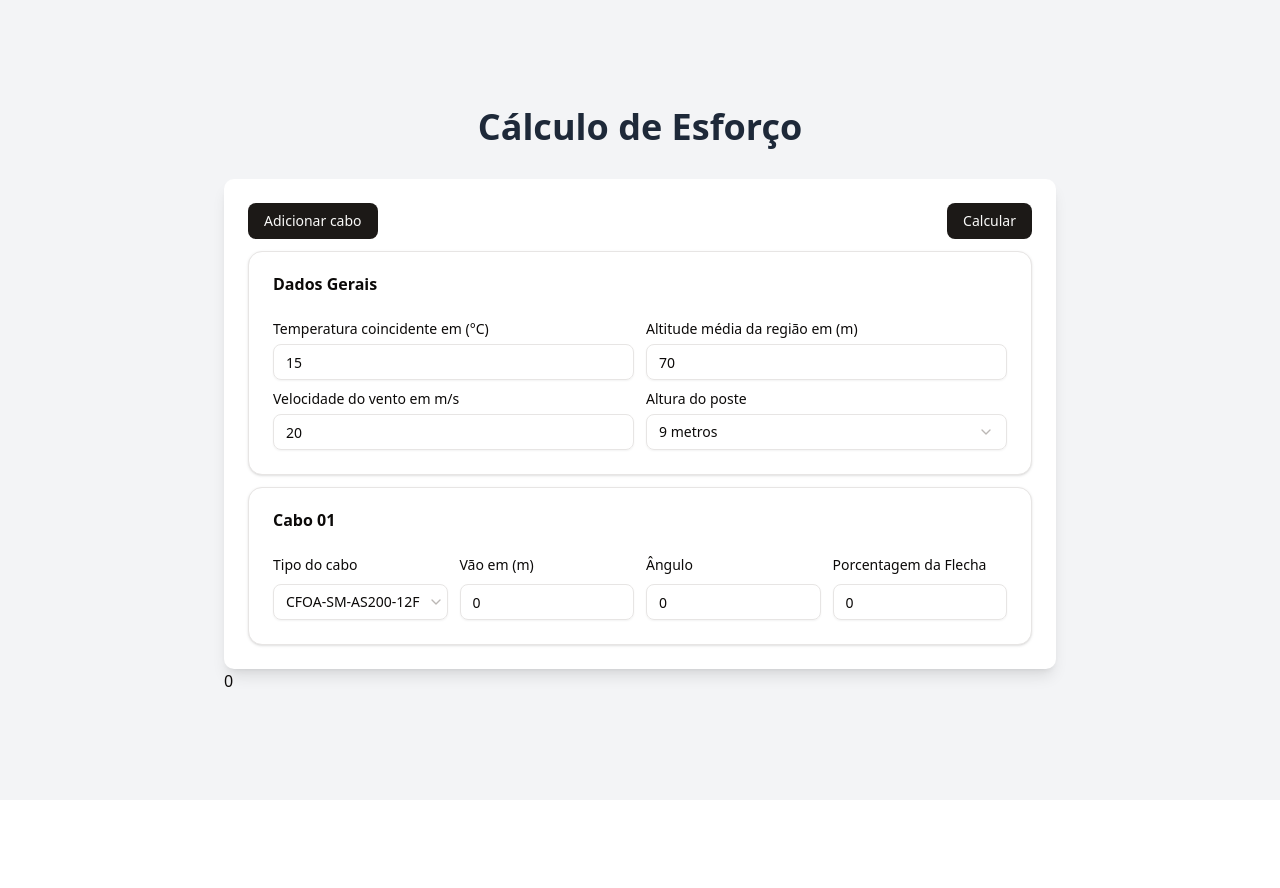
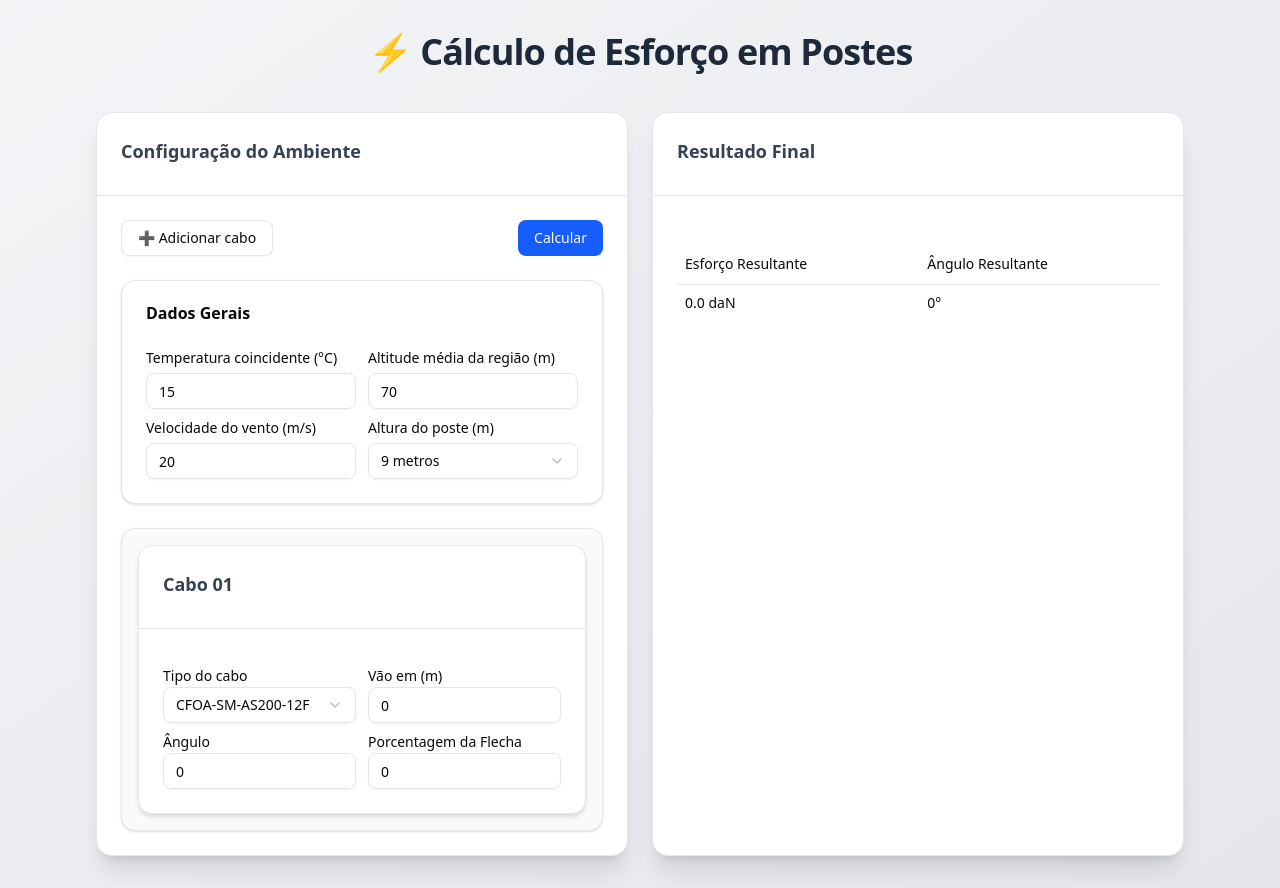
Before and after one commit to robsu17/calculador-esforco, a React (Vite) app: page / in a window 1280 px wide. Before the commit the page ends 800 px from the top, so only its background shows below. Built offline with nearby package versions, Linux system fonts and the light colour scheme.

Commit message:
Refactor App and form components for improved layout and calculations; enhance CaboForm and AmbienteForm for better user experience and clarity in labels.

```diff
--- a/src/App.tsx
+++ b/src/App.tsx
@@ -1,3 +1,4 @@
+
 import { useState } from "react"
 import { AmbienteForm } from "./components/forms/ambiente-form"
 import { CaboForm, CaboFormField } from "./components/forms/cabo-form"
@@ -63,9 +64,9 @@ export default function App() {
     if (!poste) return;
 
     caboForms.forEach((caboForm, index) => {
-      const cabo = cabos.find(cabo => cabo.name === caboForm.tipoDeCabo) || cabos[0];
+      const cabo = cabos.find(c => c.name === caboForm.tipoDeCabo) || cabos[0];
       const tracaoInicial = (cabo?.weight * (caboForm.vao ** 2)) / (8 * (caboForm.porcentagemDaFlecha * caboForm.vao));
-      const cargaDoVento = pressaoDinamicaRef * 1 * 1 * cabo.diameter * (caboForm.vao / 2) * 1;
+      const cargaDoVento = pressaoDinamicaRef * cabo.diameter * (caboForm.vao / 2);
       const esforcoTotal = tracaoInicial + cargaDoVento;
       const esforcoRefletido = esforcoTotal * poste.fatorMultiplicacao;
       const esforcoRefletidoX = Math.cos(grausParaRadianos(caboForm.angulo)) * esforcoRefletido;
@@ -86,10 +87,8 @@ export default function App() {
       esforcoResultanteY += esforcosTotais[cabo].esforcoRefletidoY;
     })
 
-    const esforcoResultante = Math.sqrt((esforcoResultanteX ** 2) + (esforcoResultanteY ** 2) - 2 * esforcoResultanteX * esforcoResultanteY * Math.cos(grausParaRadianos(90)))
-    const anguloResultante = Math.acos(
-      ((esforcoResultante ** 2) + (esforcoResultanteX ** 2) - (esforcoResultanteY ** 2)) / (2 * esforcoResultante * esforcoResultanteX)
-    );
+    const esforcoResultante = Math.sqrt(esforcoResultanteX ** 2 + esforcoResultanteY ** 2);
+    const anguloResultante = Math.atan2(esforcoResultanteY, esforcoResultanteX);
 
     setResultadoFinal({
       anguloResultante: radianosParaGraus(anguloResultante),
@@ -100,31 +99,48 @@ export default function App() {
   }
 
   return (
-    <div className="min-h-screen bg-gray-100 flex items-center justify-center">
-      <div className="max-w-4xl w-full mx-auto p-8">
-        <h1 className="text-4xl font-bold text-center text-gray-800 mb-8">
-          Cálculo de Esforço
+    <div className="min-h-screen bg-gradient-to-br from-gray-100 to-gray-200 flex items-center justify-center">
+      <div className="max-w-6xl w-full mx-auto p-8">
+        {/* Título principal */}
+        <h1 className="text-4xl font-extrabold text-center text-gray-800 mb-10 tracking-tight">
+          ⚡ Cálculo de Esforço em Postes
         </h1>
-        <div className="bg-white rounded-lg shadow-lg p-6 space-y-3">
-          <div className="flex justify-between">
+
+        <div className="grid grid-cols-1 md:grid-cols-2 gap-6">
+          {/* Card de Entrada */}
+          <Card className="bg-white rounded-2xl shadow-xl border border-gray-200">
+            <CardHeader className="pb-4 border-b">
+              <CardTitle className="text-lg font-semibold text-gray-700">Configuração do Ambiente</CardTitle>
+            </CardHeader>
+            <CardContent className="space-y-6">
+              <div className="flex justify-between gap-3">
                 <Button
-              onClick={() => setCaboForms(prev => {
-                return [...prev, {
+                  variant="outline"
+                  onClick={() =>
+                    setCaboForms(prev => [
+                      ...prev,
+                      {
                         angulo: 0,
                         porcentagemDaFlecha: 0,
                         tipoDeCabo: cabos[0].name,
                         vao: 0
-                }]
-              })}
+                      },
+                    ])
+                  }
                 >
-              Adicionar cabo
+                  ➕ Adicionar cabo
                 </Button>
-            <Button onClick={calculaTracaoInicial}>Calcular</Button>
+                <Button onClick={calculaTracaoInicial} className="bg-blue-600 hover:bg-blue-700 text-white">
+                  Calcular
+                </Button>
               </div>
+
               <AmbienteForm setAlturaPoste={handleSetAlturaPoste} setPressaoDinamicaRef={pressaoDinamica} />
+
+              <div className="space-y-5">
                 {caboForms.map((caboForm, index) => (
+                  <div key={index} className="p-4 rounded-xl border border-gray-200 shadow-sm bg-gray-50">
                     <CaboForm
-              key={index}
                       index={index}
                       fields={caboForm}
                       setFields={(newFields) => {
@@ -133,19 +149,22 @@ export default function App() {
                         setCaboForms(updated);
                       }}
                     />
+                  </div>
                 ))}
               </div>
-        {
-          resultadoFinal.esforcoResultante &&
-            <Card className="mt-4">
-              <CardHeader>
-                <CardTitle>Resultado Final</CardTitle>
+            </CardContent>
+          </Card>
+
+          {/* Card de Resultado */}
+          <Card className="bg-white rounded-2xl shadow-xl border border-gray-200">
+            <CardHeader className="pb-4 border-b">
+              <CardTitle className="text-lg font-semibold text-gray-700">Resultado Final</CardTitle>
             </CardHeader>
-              <CardContent>
+            <CardContent className="pt-6">
               <ResultadoFinalTable dados={resultadoFinal} />
             </CardContent>
           </Card>
-        }
+        </div>
       </div>
     </div>
   )
--- a/src/components/forms/ambiente-form.tsx
+++ b/src/components/forms/ambiente-form.tsx
@@ -49,7 +49,7 @@ export function AmbienteForm({ setPressaoDinamicaRef, setAlturaPoste }: Ambiente
             <CardContent className="space-y-3">
                 <div className="grid grid-cols-2 gap-3">
                     <div className="space-y-2">
-                        <Label htmlFor="temperatura">Temperatura coincidente em (°C)</Label>
+                        <Label htmlFor="temperatura">Temperatura coincidente (°C)</Label>
                         <Input
                             id="temperatura"
                             type="number"
@@ -61,7 +61,7 @@ export function AmbienteForm({ setPressaoDinamicaRef, setAlturaPoste }: Ambiente
                         />
                     </div>
                     <div className="space-y-2">
-                        <Label htmlFor="altitude">Altitude média da região em (m)</Label>
+                        <Label htmlFor="altitude">Altitude média da região (m)</Label>
                         <Input
                             id="altitude"
                             type="number"
@@ -73,7 +73,7 @@ export function AmbienteForm({ setPressaoDinamicaRef, setAlturaPoste }: Ambiente
                         />
                     </div>
                     <div className="space-y-2">
-                        <Label htmlFor="velocidadeDoVento">Velocidade do vento em m/s</Label>
+                        <Label htmlFor="velocidadeDoVento">Velocidade do vento (m/s)</Label>
                         <Input
                             id="velocidadeDoVento"
                             type="number"
@@ -85,7 +85,7 @@ export function AmbienteForm({ setPressaoDinamicaRef, setAlturaPoste }: Ambiente
                         />
                     </div>
                     <div className="space-y-2">
-                        <Label>Altura do poste</Label>
+                        <Label>Altura do poste (m)</Label>
                         <Select
                             defaultValue="9" // aqui você define o valor inicial selecionado
                             onValueChange={(value) =>
--- a/src/components/forms/cabo-form.tsx
+++ b/src/components/forms/cabo-form.tsx
@@ -19,15 +19,16 @@ interface CaboFormProps {
 
 export function CaboForm({ index, fields, setFields }: CaboFormProps) {
   return (
-    <Card>
-      <CardHeader>
-        <CardTitle>
+    <Card className="rounded-xl shadow-md border border-gray-200">
+      <CardHeader className="pb-3 border-b">
+        <CardTitle className="text-lg font-semibold text-gray-700">
           Cabo {(index + 1).toString().padStart(2, "0")}
         </CardTitle>
       </CardHeader>
-      <CardContent>
-        <div className="grid grid-cols-4 gap-3">
-          <div className="space-y-3">
+      <CardContent className="pt-4">
+        <div className="grid grid-cols-2 gap-3">
+          {/* Tipo do Cabo */}
+          <div className="flex flex-col space-y-1">
             <Label>Tipo do cabo</Label>
             <Select
               value={fields.tipoDeCabo}
@@ -35,10 +36,10 @@ export function CaboForm({ index, fields, setFields }: CaboFormProps) {
                 setFields({ ...fields, tipoDeCabo: value })
               }
             >
-              <SelectTrigger className="w-full">{fields.tipoDeCabo}</SelectTrigger>
-              <SelectContent >
-                {cabos.map((cabo, index) => (
-                  <SelectItem key={index} value={cabo.name}>
+              <SelectTrigger className="w-full min-w-[120px]">{fields.tipoDeCabo}</SelectTrigger>
+              <SelectContent>
+                {cabos.map((cabo, idx) => (
+                  <SelectItem key={idx} value={cabo.name}>
                     {cabo.name}
                   </SelectItem>
                 ))}
@@ -46,7 +47,8 @@ export function CaboForm({ index, fields, setFields }: CaboFormProps) {
             </Select>
           </div>
 
-          <div className="space-y-3">
+          {/* Vão */}
+          <div className="flex flex-col space-y-1">
             <Label>Vão em (m)</Label>
             <Input
               type="number"
@@ -54,10 +56,12 @@ export function CaboForm({ index, fields, setFields }: CaboFormProps) {
               onChange={(e) =>
                 setFields({ ...fields, vao: Number(e.target.value) })
               }
+              className="w-full min-w-[80px]"
             />
           </div>
 
-          <div className="space-y-3">
+          {/* Ângulo */}
+          <div className="flex flex-col space-y-1">
             <Label>Ângulo</Label>
             <Input
               type="number"
@@ -65,10 +69,12 @@ export function CaboForm({ index, fields, setFields }: CaboFormProps) {
               onChange={(e) =>
                 setFields({ ...fields, angulo: Number(e.target.value) })
               }
+              className="w-full min-w-[80px]"
             />
           </div>
 
-          <div className="space-y-3">
+          {/* Porcentagem da Flecha */}
+          <div className="flex flex-col space-y-1">
             <Label>Porcentagem da Flecha</Label>
             <Input
               type="number"
@@ -80,6 +86,7 @@ export function CaboForm({ index, fields, setFields }: CaboFormProps) {
                   porcentagemDaFlecha: parseFloat(e.target.value),
                 })
               }
+              className="w-full min-w-[80px]"
             />
           </div>
         </div>
```
Lines whose indentation alone changed are shown as unchanged.
